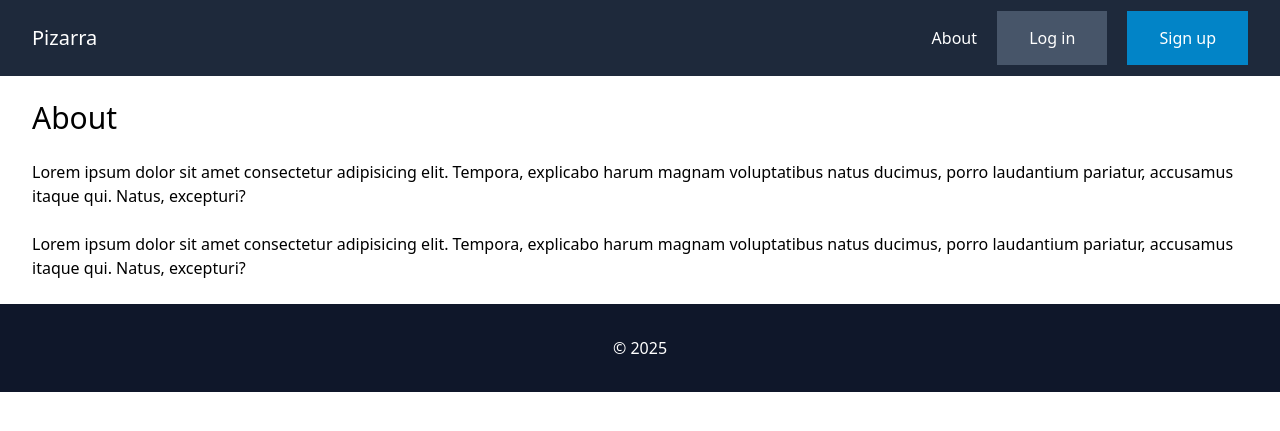
After one commit to 1023LLC/pizarra, a Python web app: template core/templates/core/about.html in a window 1280 px wide. The commit adds this page. Shown: the top 431 px of the page. Run offline with Jinja, Linux system fonts and the light colour scheme; the template is opened without the code that fills it, so the values that code supplies are empty; some libraries are stand-ins or nearby versions.

Commit message:
About page

```diff
--- /dev/null
+++ b/core/templates/core/about.html
@@ -0,0 +1,18 @@
+{% extends 'core/base.html' %}
+
+{% block title %}About - Pizarra{% endblock %}
+
+{% block content %}
+    <h1 class="text-3xl">
+        About
+    </h1>
+
+    <div class="mt-6 space-y-6">
+        <p>
+            Lorem ipsum dolor sit amet consectetur adipisicing elit. Tempora, explicabo harum magnam voluptatibus natus ducimus, porro laudantium pariatur, accusamus itaque qui. Natus, excepturi?
+        </p>
+        <p>
+            Lorem ipsum dolor sit amet consectetur adipisicing elit. Tempora, explicabo harum magnam voluptatibus natus ducimus, porro laudantium pariatur, accusamus itaque qui. Natus, excepturi?
+        </p>
+    </div>
+{% endblock %}
--- a/core/templates/core/base.html
+++ b/core/templates/core/base.html
@@ -4,6 +4,8 @@
   <meta charset="UTF-8">
   <meta name="viewport" content="width=device-width, initial-scale=1.0">
   <script src="https://cdn.tailwindcss.com"></script>
+
+  <title>{% block title %}Pizarra{% endblock %}</title>
 </head>
 <body>
     <nav class="py-6 px-8 flex justify-between items-center bg-slate-800">
--- a/core/templates/core/index.html
+++ b/core/templates/core/index.html
@@ -1,4 +1,6 @@
 {% extends 'core/base.html' %}
+
+{% block title %}Home - Pizarra{% endblock %}
 
 {% block content %}
     <header class="py-12 text-center bg-slate-200">
--- a/core/urls.py
+++ b/core/urls.py
@@ -5,4 +5,5 @@ app_name = 'core'
 
 urlpatterns = [
     path('', views.index, name='indes'),
+    path('about/', views.about, name='about'),
 ]
--- a/core/views.py
+++ b/core/views.py
@@ -2,3 +2,7 @@ from django.shortcuts import render
 
 def index(request):
     return render(request, 'core/index.html')
+
+
+def about(request):
+    return render(request, 'core/about.html')
```
